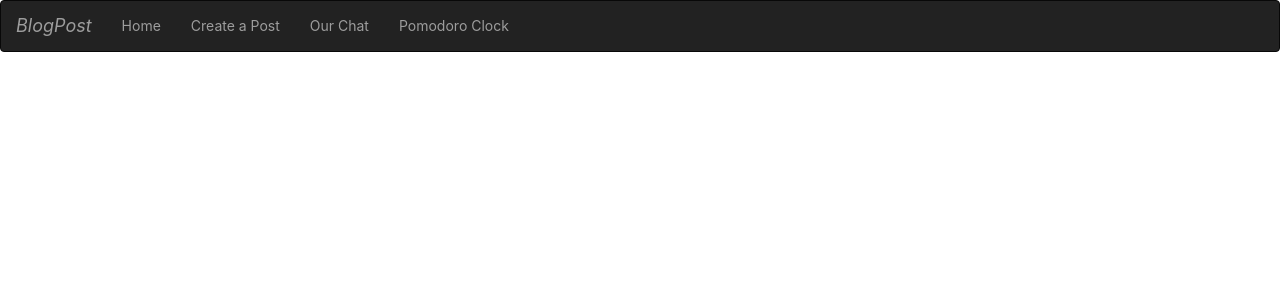
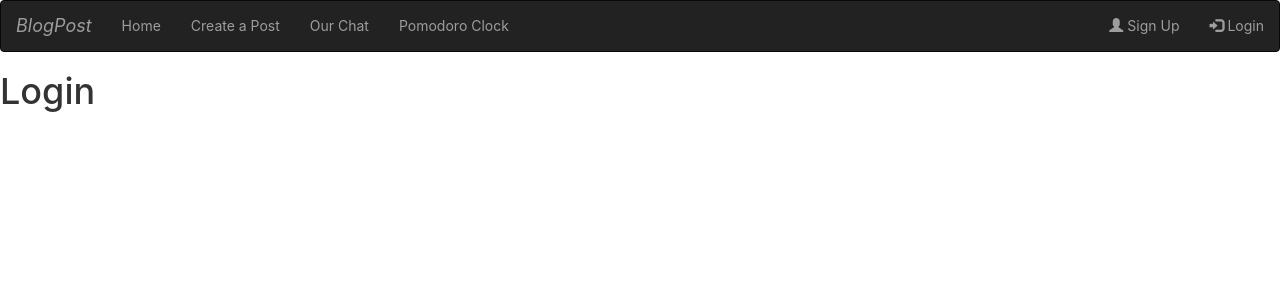
Before and after one commit to not-qwerty/MERN-App, a React (Create React App) app in the folder client/: page /api/login in a window 1280 px wide. Shown: the top 300 px of the page. Built offline with nearby package versions, Linux system fonts and the light colour scheme.

Commit message:
login form

```diff
--- a/client/src/App.js
+++ b/client/src/App.js
@@ -1,11 +1,13 @@
 import React from "react";
-import { Switch, Route } from "react-router-dom";
+import { Switch, Route, Redirect } from "react-router-dom";
 
 // components
 import Navbar from "./components/Navbar";
 import Posts from "./components/Posts";
 import CreatePost from "./components/CreatePost";
 import Chat from "./components/Chat";
+import Login from "./components/Login";
+import Register from "./components/Register";
 
 // containers
 import Pomodoro from "./containers/Pomodoro";
@@ -18,8 +20,11 @@ export default function App() {
       <Switch>
         <Route path="/api/posts" exact component={Posts} />
         <Route path="/api/create" exact component={CreatePost} />
+        <Route path="/api/login" exact component={Login} />
+        <Route path="/api/register" exact component={Register} />
         <Route path="/api/chat" exact component={Chat} />
         <Route path="/api/pomodoro/" exact component={Pomodoro} />
+        <Redirect to="/api/posts" />
       </Switch>
     </div>
   );
--- /dev/null
+++ b/client/src/components/Login.jsx
@@ -0,0 +1,9 @@
+import React from 'react'
+
+export default function Login() {
+    return (
+        <div>
+            <h1>Login</h1>
+        </div>
+    )
+}
--- a/client/src/components/Navbar.js
+++ b/client/src/components/Navbar.js
@@ -25,6 +25,18 @@ export default function Navbar() {
               <Link to="/api/pomodoro">Pomodoro Clock</Link>
             </li>
           </ul>
+          <ul className="nav navbar-nav navbar-right">
+            <li>
+              <Link to="/api/register">
+                <i className="glyphicon glyphicon-user"></i> Sign Up
+              </Link>
+            </li>
+            <li>
+              <Link to="/api/login">
+                <i className="glyphicon glyphicon-log-in"></i> Login
+              </Link>
+            </li>
+          </ul>
         </div>
       </nav>
     </div>
--- /dev/null
+++ b/client/src/components/Register.jsx
@@ -0,0 +1,9 @@
+import React from 'react'
+
+export default function Register() {
+    return (
+        <div>
+            <h1>register</h1>
+        </div>
+    )
+}
--- a/client/src/components/common/Pagination.jsx
+++ b/client/src/components/common/Pagination.jsx
@@ -4,7 +4,6 @@ import _ from "lodash";
 export default function Pagination(props) {
   const { itemsCount, pageSize, currentPage, onPageChange } = props;
 
-  console.log(currentPage);
   const pagesCount = itemsCount / pageSize;
   if (pagesCount < 2) return null;
 
```
